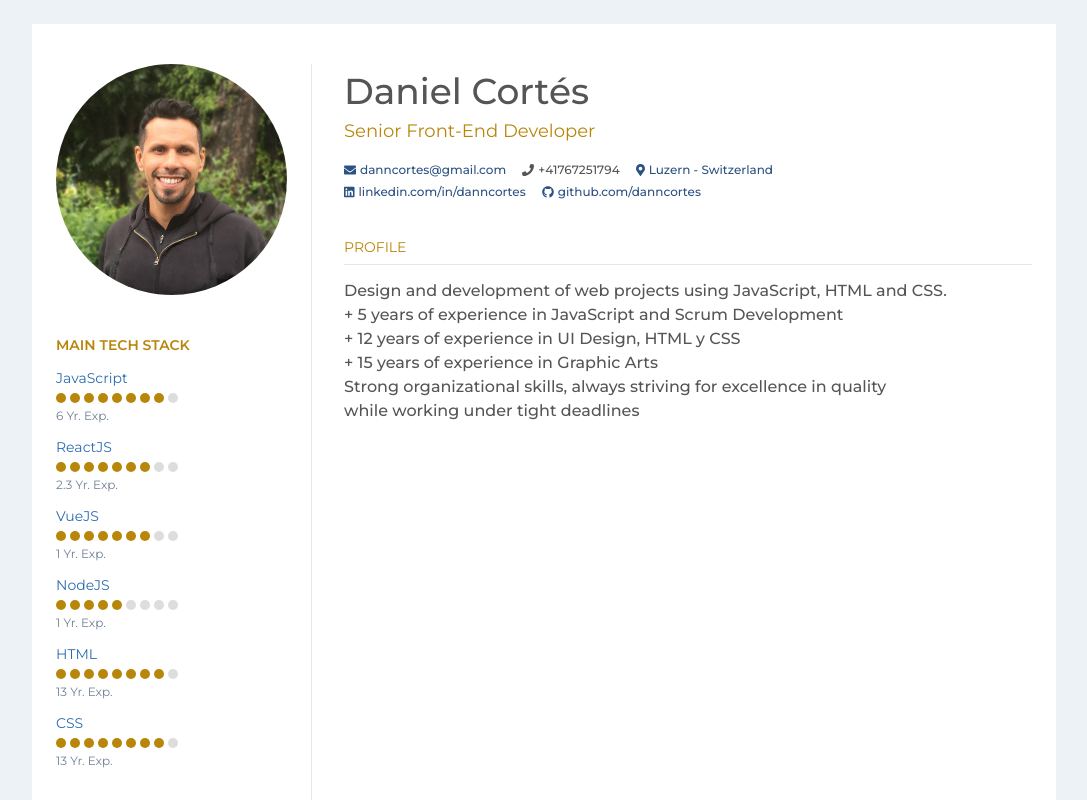
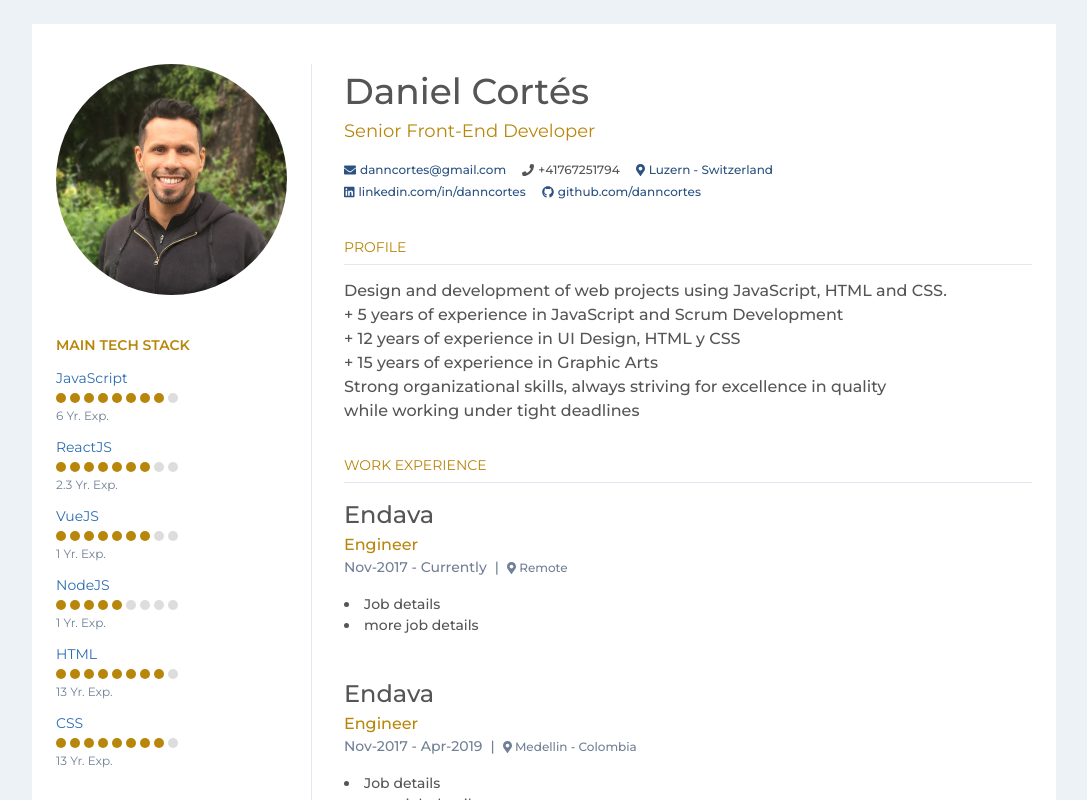
Before and after one commit to danncortes/danncortes, a React (Create React App) app: page / in a window 1280 px wide. Shown: the top 800 px of the page, without its empty margins (96-1183 px from the left). Built offline with nearby package versions, Linux system fonts and the light colour scheme.

Commit message:
Work Experiences

```diff
--- a/package.json
+++ b/package.json
@@ -11,6 +11,7 @@
     "@testing-library/jest-dom": "^4.2.4",
     "@testing-library/react": "^9.5.0",
     "@testing-library/user-event": "^7.2.1",
+    "dayjs": "^1.8.22",
     "eslint-plugin-jest": "^23.8.2",
     "prop-types": "^15.7.2",
     "react": "^16.13.0",
@@ -45,7 +46,6 @@
     "autoprefixer": "^9.7.4",
     "eslint-plugin-react": "^7.19.0",
     "postcss-cli": "^7.1.0",
-    "prettier": "1.19.1",
     "tailwindcss": "^1.2.0"
   }
 }
--- a/src/components/Resume/Resume.js
+++ b/src/components/Resume/Resume.js
@@ -5,6 +5,7 @@ import { ContactInfo } from '../ContactInfo';
 import resumeMock from './resume-mock';
 import TechStack from '../TechStack';
 import Tags from '../Tags';
+import WorkExperience from '../WorkExperience';
 
 const ResumeWrapper = styled.div`
   font-family: 'Montserrat', sans-serif;
@@ -39,7 +40,7 @@ const Resume = () => (
             <Tags
               tags={resumeMock.otherTools.data}
               className="flex flex-wrap"
-              itemClass="border-gray-300 border mr-2 mb-2 text-sm text-blue-700 py-1 px-2 rounded-md"
+              itemClass="border-gray-300 border mr-2 mb-2 text-sm text-blue-700 px-2 rounded-md"
             />
           </div>
 
@@ -49,7 +50,7 @@ const Resume = () => (
             <Tags
               tags={resumeMock.skills.data}
               className="flex flex-wrap"
-              itemClass="border-gray-300 border mr-2 mb-2 text-sm text-blue-700 py-1 px-2 rounded-md"
+              itemClass="border-gray-300 border mr-2 mb-2 text-sm text-blue-700 px-2 rounded-md"
             />
           </div>
         </div>
@@ -60,6 +61,8 @@ const Resume = () => (
           <h1 className="text-lg mb-4" style={{ color: 'darkgoldenrod' }}>
             Senior Front-End Developer
           </h1>
+
+          {/* Contact Info */}
           <ContactInfo
             info={resumeMock.contactInfo}
             icons
@@ -67,12 +70,26 @@ const Resume = () => (
             mode="inline"
             className="mb-8 text-xs"
           />
+
+          {/* Profile Info */}
           <h3 className="section-title border-b text-sm">PROFILE</h3>
-          <div className="font-medium">
+          <section className="font-medium mb-8">
             {resumeMock.profileSummary.split('\n').map((item) => (
               <p key={item}>{item}</p>
             ))}
-          </div>
+          </section>
+
+          {/* Experience Info */}
+          <h3 className="section-title border-b text-sm">WORK EXPERIENCE</h3>
+          <section>
+            {resumeMock.experience.map((experience, i) => (
+              <WorkExperience
+                className="mb-10"
+                key={`${i}-${experience.companyName}`}
+                experience={experience}
+              />
+            ))}
+          </section>
         </div>
       </div>
     </div>
--- a/src/components/Resume/resume-mock.js
+++ b/src/components/Resume/resume-mock.js
@@ -106,5 +106,30 @@ export default {
       'UX Design',
       'UI Design'
     ]
-  }
+  },
+  experience: [
+    {
+      companyName: 'Endava',
+      companySummary: 'Endava description',
+      position: 'Engineer',
+      from: 1509494400000,
+      to: '',
+      location: 'Remote',
+      responsabilities: 'Responsability description',
+      logo: '',
+      details: 'Job details \n more job details'
+    },
+
+    {
+      companyName: 'Endava',
+      companySummary: 'Endava description',
+      position: 'Engineer',
+      from: 1509494400000,
+      to: 1555459200000,
+      location: 'Medellin - Colombia',
+      responsabilities: 'Responsability description',
+      logo: '',
+      details: 'Job details \n more job details'
+    }
+  ]
 };
--- a/src/components/TechStack.js
+++ b/src/components/TechStack.js
@@ -1,7 +1,7 @@
 import React from 'react';
 import PropTypes from 'prop-types';
 import Tech from './Tech';
-import ExperienceLevel from './ExperienceLevel';
+import ToolLevel from './ToolLevel';
 
 const TechStack = ({
   data,
@@ -27,7 +27,7 @@ const TechStack = ({
           titleClasses={titleClasses}
           showExperience={showExperience}
           experienceLevel={(
-            <ExperienceLevel
+            <ToolLevel
               className={levelClasses}
               level={tech.level}
               scale={tech.scale}
--- /dev/null
+++ b/src/components/WorkExperience.js
@@ -0,0 +1,46 @@
+import React from 'react';
+import PropTypes from 'prop-types'
+import dayjs from 'dayjs'
+import { FontAwesomeIcon } from '@fortawesome/react-fontawesome';
+import {
+  faMapMarkerAlt
+} from '@fortawesome/free-solid-svg-icons';
+import { library } from '@fortawesome/fontawesome-svg-core';
+
+library.add(faMapMarkerAlt);
+
+const WorkExperience = ({ experience, className }) => {
+  const { companyName, position, from, to, logo, details, location } = experience
+
+  return (
+    <div className={`font-medium ${className}`}>
+      <div className="mb-4 flex justify-between">
+        <div>
+          <h3 className="text-2xl">{companyName}</h3>
+          <h4 className="color-primary">{position}</h4>
+          <p className="text-sm text-gray-600">
+            {dayjs(from).format('MMM-YYYY')} - {to ? dayjs(to).format('MMM-YYYY') : 'Currently'}
+            {<span className="px-2">|</span>}
+            <span className="text-xs"><FontAwesomeIcon icon="map-marker-alt" /> {location}</span>
+          </p>
+        </div>
+        <div className="pr-2">
+          <img src={logo} alt="" />
+        </div>
+      </div>
+      <ul className="list-disc list-inside text-sm">
+        {details.split('\n').map((item) => (
+          <li key={item}>{item}</li>
+        ))}
+      </ul>
+    </div>
+  )
+
+}
+
+export default WorkExperience
+
+WorkExperience.propTypes = {
+  experience: PropTypes.object,
+  className: PropTypes.string
+}
```
Also changed, not shown: src/components/ToolLevel.js (renamed from src/components/ExperienceLevel.js), 1 other file (tests, documents, lock files or other folders).
